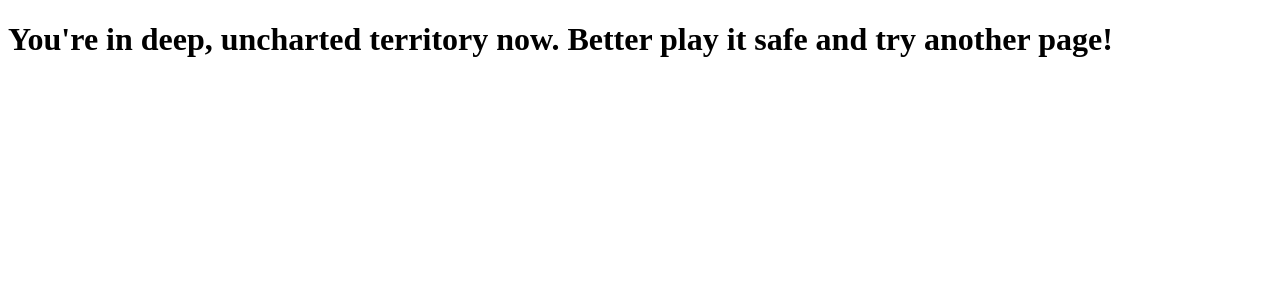
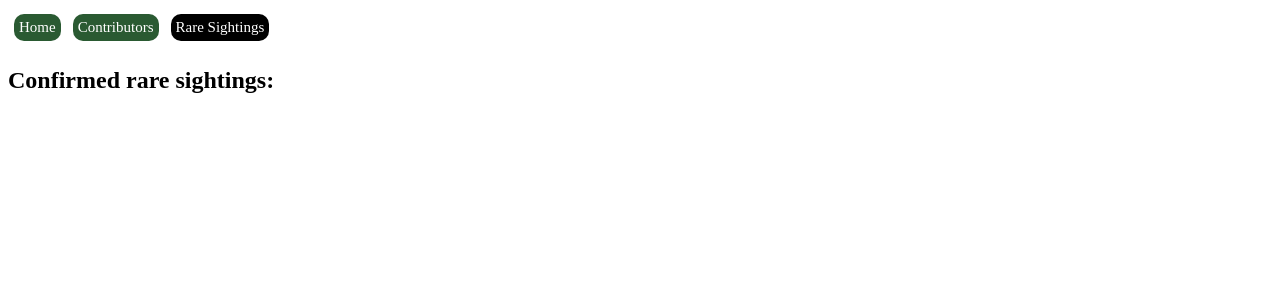
Before and after one commit to jpwesley13/Fullstack-App-Onward-to-AdvenTOUR, a React (Create React App) app in the folder client/: page /sightings in a window 1280 px wide. Shown: the top 300 px of the page. Built offline with nearby package versions, Linux system fonts and the light colour scheme; no server answers.

Commit message:
Add rare sightings route.

```diff
--- /dev/null
+++ b/client/src/pages/Sightings.js
@@ -0,0 +1,19 @@
+import { useOutletContext } from "react-router-dom";
+import { useEffect } from "react";
+
+function Sightings() {
+    useEffect(() => {
+        document.title = "Rare Sightings"
+    }, [])
+
+    const {sightings} = useOutletContext();
+
+    return (
+        <>
+        <h2>Confirmed rare sightings:</h2>
+        <br/>
+        </>
+    );
+};
+
+export default Sightings
--- a/client/src/routes.js
+++ b/client/src/routes.js
@@ -2,6 +2,7 @@
 import ErrorPage from "./pages/ErrorPage";
 import Home from "./pages/Home";
 import Trainer from "./pages/Trainer";
+import Sightings from "./pages/Sightings";
 
 const routes = [
     {
@@ -16,6 +17,10 @@
             {
                 path: "/trainers",
                 element: <Trainer />
+            },
+            {
+                path: "/sightings",
+                element: <Sightings />
             }
         ]
     }
```
